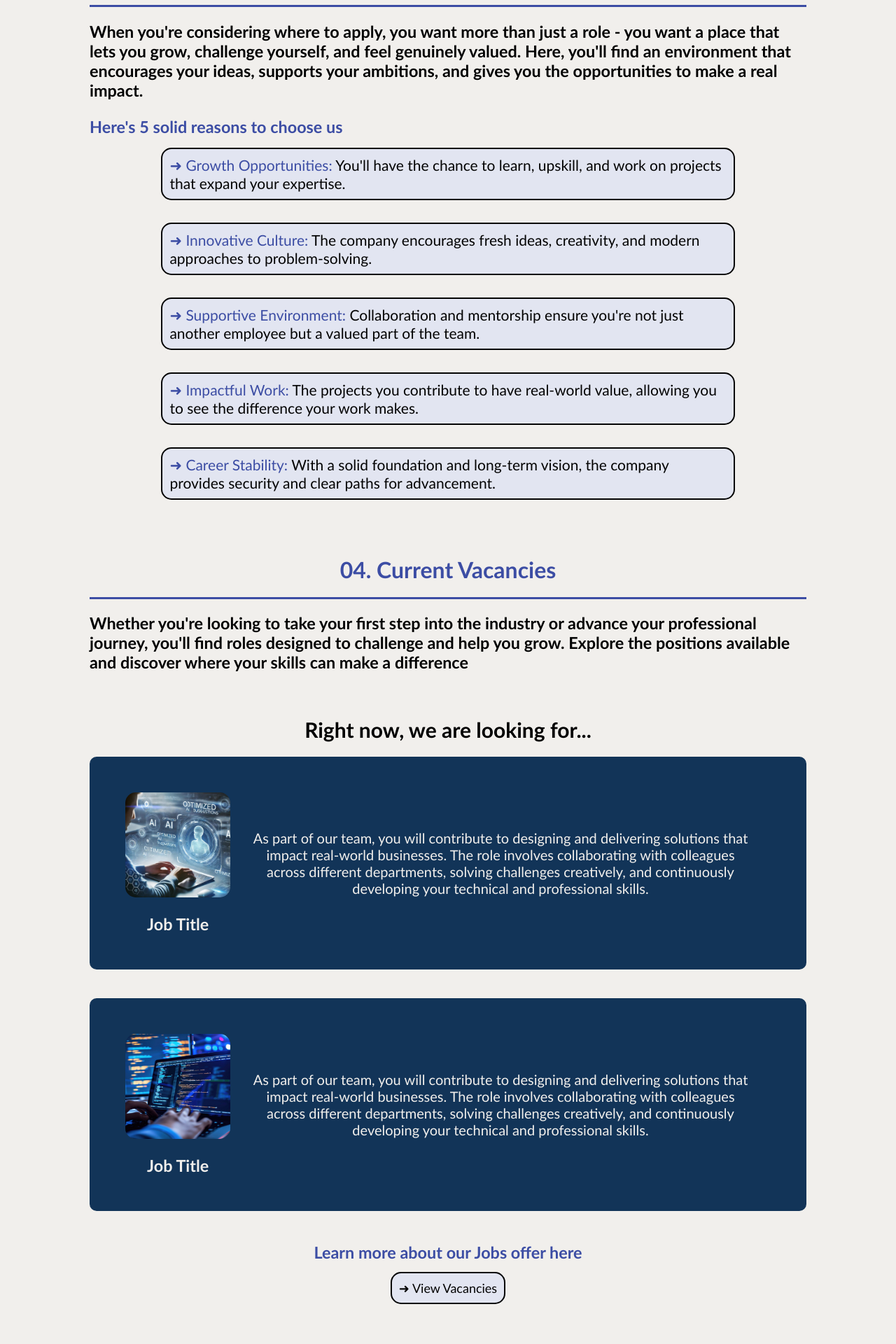
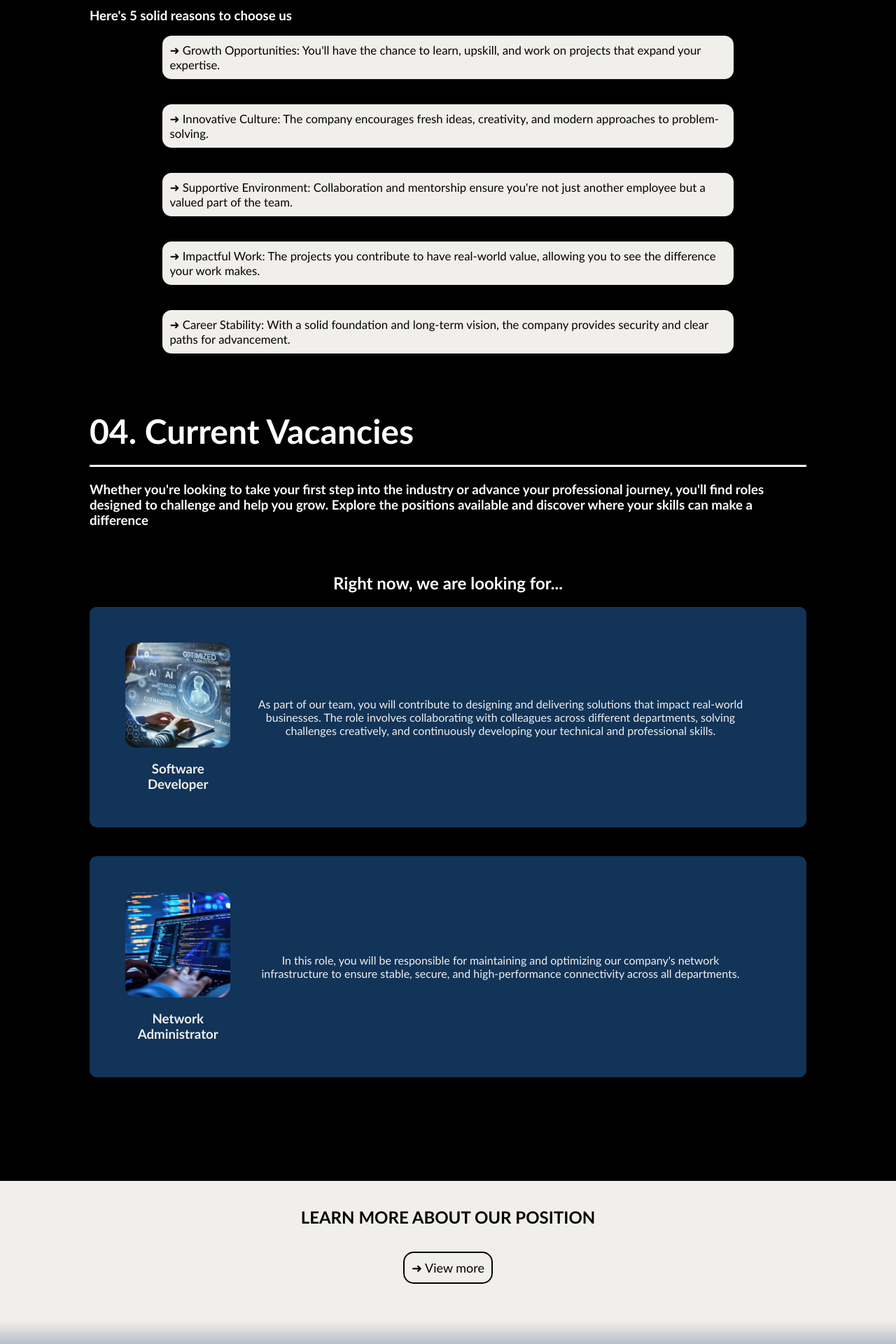
Before and after one commit to AnnNK137/project1, a PHP site: page /project1/index.html in a window 1280 px wide. Shown: the part 3000-4920 px from the top of the page at 70% size. Run offline with PHP 8.4, Linux system fonts and the light colour scheme.

Commit message:
changed color theme of index.html

```diff
--- a/project1/index.html
+++ b/project1/index.html
@@ -274,7 +274,7 @@
                             <img src="../images/AI.jpg" alt="job 1">
                             <br>
                             <figcaption>
-                                <h3>Job Title</h3>
+                                <h3>Software Developer</h3>
                             </figcaption>
                         </figure>
                         <div class="hp_vacancies_desc colum flex_center">
@@ -290,26 +290,27 @@
                             <img src="../images/CODER.jpg" alt="job 1">
                             <br>
                             <figcaption>
-                                <h3>Job Title</h3>
+                                <h3>Network Administrator</h3>
                             </figcaption>
                         </figure>
                         <div class="hp_vacancies_desc colum flex_center">
-                            <p>As part of our team, you will contribute to designing and delivering solutions that impact real-world businesses.
-                                The role involves collaborating with colleagues across different departments,
-                                solving challenges creatively, and continuously developing your technical and professional skills.</p>
+                            <p>In this role, you will be responsible for maintaining and optimizing our company's
+                                network infrastructure to ensure stable, secure,
+                                and high-performance connectivity across all departments.</p>
                         </div>
                     </section>
                 </div> <!-- End lists -->
-
-                    <br>
-                <h3><a class="hp_highlight" href="jobs.html">Learn more about our Jobs offer here</a></h3>
-                    <br>
-                <a class="btn" href="jobs.html">&#10140; View Vacancies</a>
             </section>
         </section> <!-- end of vacancies section -->
 
     </div> <!-- End of main content -->
 
+    <!-- CALL FOR ACTION -->
+     <section id="hp_cfa" class="center colum flex_center">
+        <h2>LEARN MORE ABOUT OUR POSITION</h2>
+        <br>
+        <a href="jobs.html" class="btn">&#10140; View more</a>
+     </section>
 
 
   <!-- FOOTER (same on all pages) -->
--- a/styles/styles.css
+++ b/styles/styles.css
@@ -15,7 +15,8 @@
 
 
 body {
-    background-color: var(--light-beige);
+    background-color: black;
+    color: white;
     font-family: 'Trebuchet MS', 'Lucida Sans Unicode', 'Lucida Grande', 'Lucida Sans', Arial, sans-serif;
 }
 
@@ -158,14 +159,11 @@ footer a:hover{
 }
 
 /* INDEX.HTML STYLING */
-.hp_hero_sect_info, .hp_main_content {
-    font-size: clamp(1rem, 2vw, 1.25rem); /* scales with screen width for more responsive*/
-}
 
 .btn{ /* Basic design of <a> to look like a button */
     border: 2px solid var(--black);
     border-radius: 15px;
-    background-color: var(--blue-background);
+    background-color: var(--light-beige);
     padding: 10px;
     margin: 1rem;
     font-size: 18px;
@@ -189,16 +187,17 @@ footer a:hover{
 /* Index.html HERO SECTION */
 .hp_hero_section {
     height: 95vh; /* almost full screen */
-    background: linear-gradient(to bottom, rgba(0, 20, 121, 0.123) 60%, var(--light-beige) 100%),
-        url("../styles/images/herosection_background.jpg") center/cover no-repeat;
+    background:
+        linear-gradient(rgba(0, 0, 0, 0.6), rgba(0, 0, 0, 0.7)),
+        url(../styles/images/ap_background.jpg);  /*put black opacity/gradient over the original background*/
     position: relative; /* anchor for scroll icon later */
     padding: 1rem;
-    color: var(--dark-beige);
+    color: white;
 }
 
 #hp_title{
-    color: var(--dark-beige);
-    border-color: var(--dark-beige);
+    color: white;
+    border-color: white;
 }
 
 .hp_hero_sect_info {
@@ -219,10 +218,10 @@ footer a:hover{
     width: 100px;
 }
 
-.hp_highlight{
-    color: var(--blue-hightlight);
+/* .hp_highlight{
+    color: var();
     text-decoration: none;
-}
+} */
 
 .hp_scroll_down_icon img{ /* Scroll icon */
     margin: auto;
@@ -249,12 +248,11 @@ footer a:hover{
 }
 
 .hp_title{
-    font-size: 2rem;
-    color: var(--blue-hightlight);
+    font-size: 3rem;
+    color: white;
     margin-bottom: 2%;
-    text-align: center;
     padding-bottom: 20px;
-    border-bottom: 3px solid var(--blue-hightlight);
+    border-bottom: 3px solid white;
 }
 
 .hp_desc h2, p {
@@ -270,7 +268,7 @@ footer a:hover{
 
 /* Index.html stat box below hero section */
 .hp_stat{
-    color: var(--blue);
+    color: white;
     padding: 2rem;
     border-radius: 10px;
     text-align: center;
@@ -314,11 +312,11 @@ footer a:hover{
 }
 
 .hp_values {
+    color: black;
     margin: 5%;
-    background-color: var(--blue-background);
+    background-color: var(--light-beige);
     padding: 5%;
     border-radius: 20px;
-    border: 2px solid var(--blue);
 }
 
 /* Index.html reasons section */
@@ -341,6 +339,12 @@ footer a:hover{
     width: 150px;
     height: 150px;
     border-radius: 15px;
+}
+
+#hp_cfa{
+    background-color: var(--light-beige);
+    height: 200px;
+    color: var(--black);
 }
 
 /* Index.html responsive*/
```
